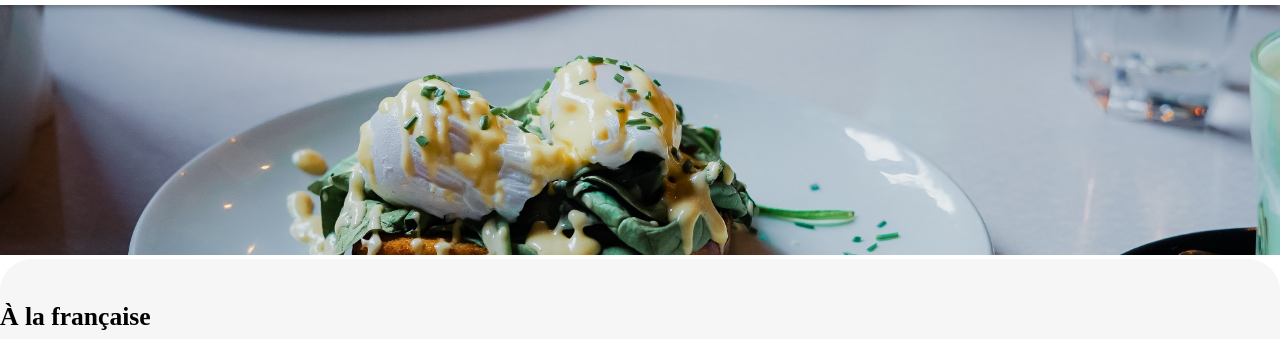
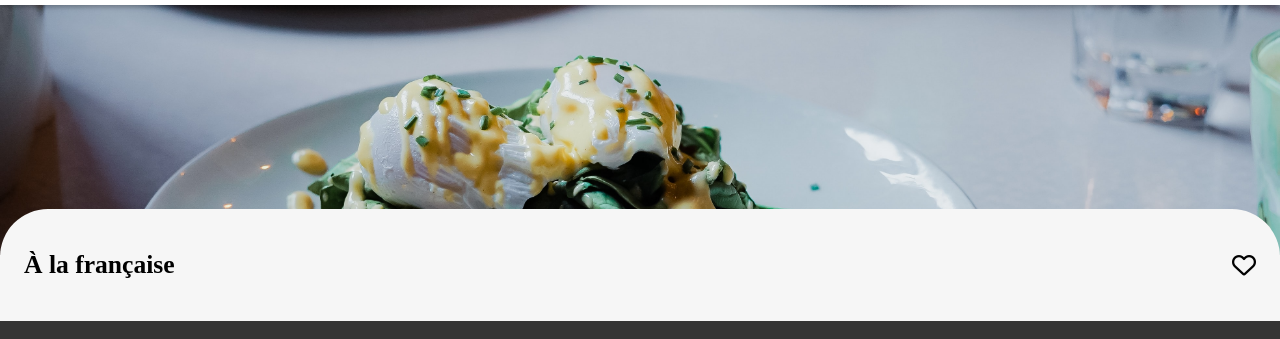
Before and after one commit to ValentinPierre-dev/VP_OhMyFood, a website: page restaurant-3.html in a window 1280 px wide. Shown: the part 71-410 px from the top of the page. Drawn offline with Linux system fonts and the light colour scheme; a web font is replaced by a local one.

Commit message:
Ajout du titre du menu

```diff
--- a/restaurant-3.html
+++ b/restaurant-3.html
@@ -18,7 +18,7 @@
     <main>
         <img class="illustration" src="./img/francaise.jpg" alt="À la française">
         <section class="menu">
-            <div>
+            <div class="menu__title">
                 <h1>À la française</h1>
                 <i class="far fa-heart"></i>
             </div>
--- a/scss/layouts/menu.scss
+++ b/scss/layouts/menu.scss
@@ -5,7 +5,19 @@
 }
 
 .menu{
-    padding: $padding-high;
-    border-radius: 2rem 2rem 0 0;
+    position: relative;
+    padding: 1.5rem 1.5rem ;
+    border-radius: 3rem 3rem 0 0;
     background-color: $color-grey2;
+    margin-top: -50px;
+    &__title{
+        display: flex;
+        flex-direction: row;
+        align-items: center;
+        justify-content: space-between;
+        font-weight: 400;
+        i{
+            font-size: 1.5rem;
+        }
+    }
 }
```
Also changed, not shown: css/style.css, 1 other file.
